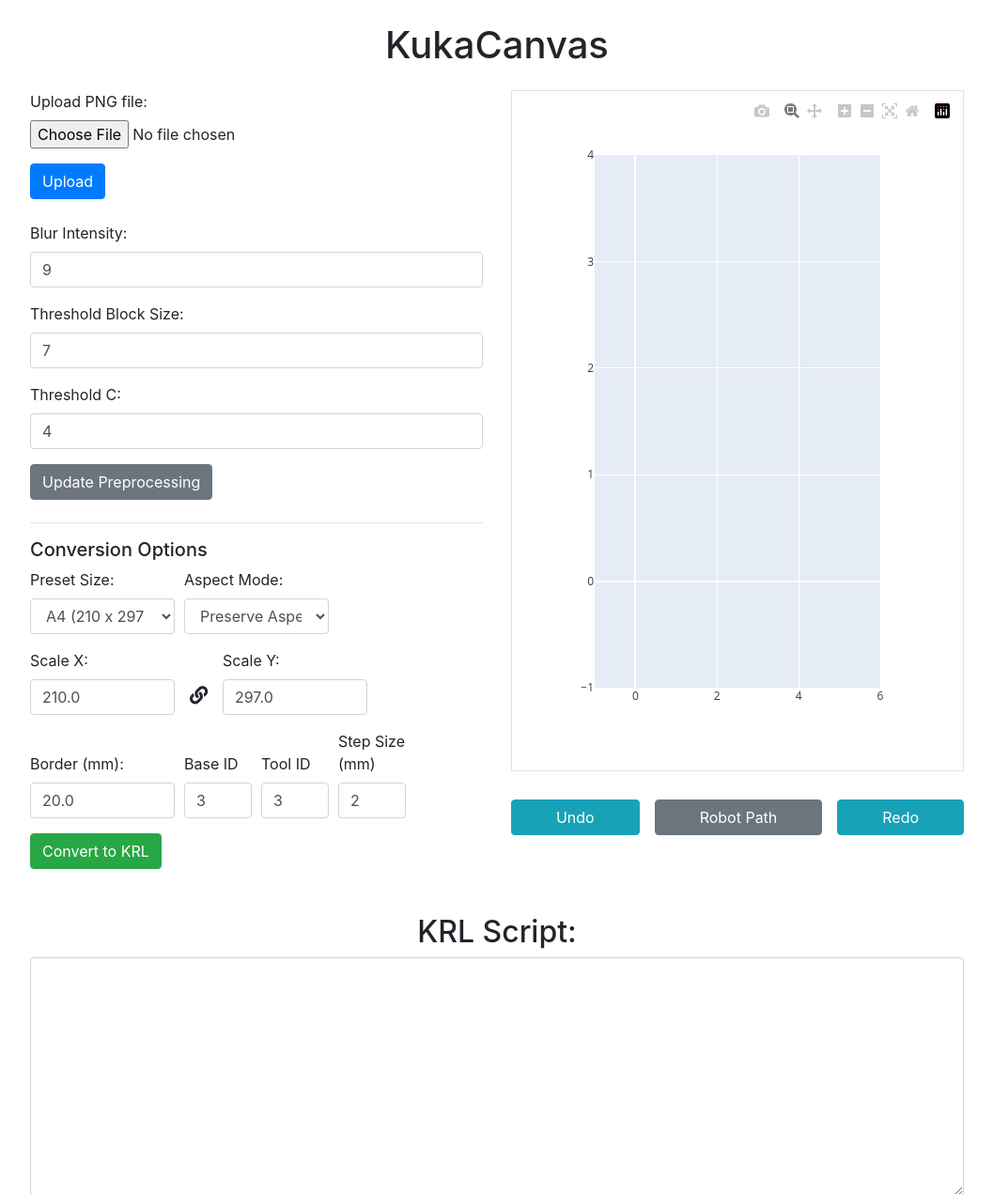
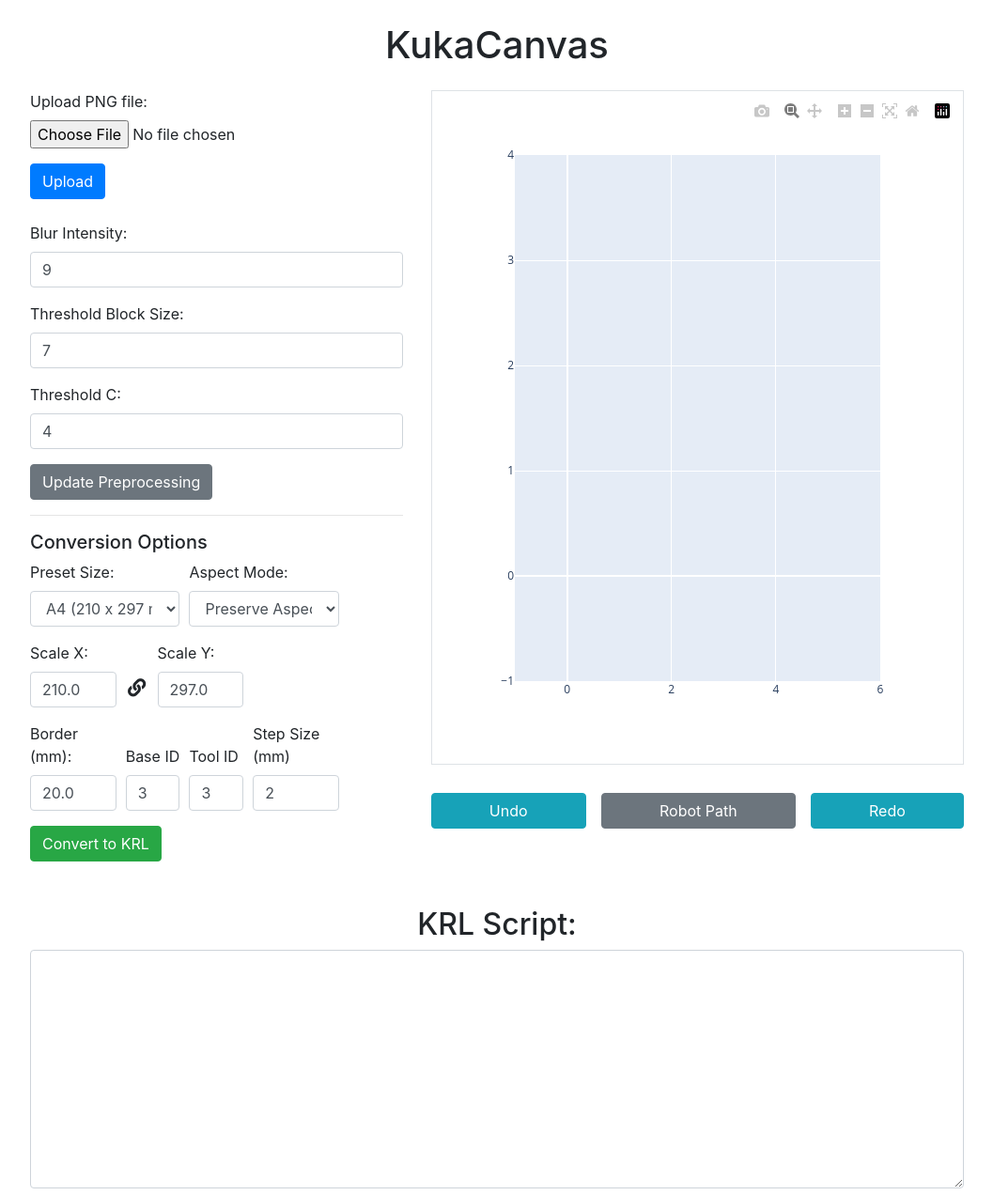
Before and after one commit to Tadd12/KukaCanvas, a Flask app: page /kuka/ in a window 1280 px wide. Shown: the top 1272 px of the page at 94% size, without its empty margins (111-1168 px from the left). Run offline with Flask 3, Linux system fonts and the light colour scheme; some libraries are stand-ins or nearby versions.

Commit message:
VERY IMPORTANT FIX

```diff
--- a/website/kuka_app.py
+++ b/website/kuka_app.py
@@ -50,12 +50,14 @@
 @kuka_app.route('/upload', methods=['POST'])
 def upload():
     file = request.files['file']
-    if file and file.filename.lower().endswith(('.png', '.jpeg')):
+    if file and file.filename.lower().endswith(('.png', '.jpeg', "jpg")):
         file_path = os.path.join(current_app.config['UPLOAD_FOLDER'], file.filename)
         file.save(file_path)
         # Reset session variables related to the plot
-        del session["redo_stack"]
-        del session["fig"]
+        if "redo_stack" in session:
+            del session["redo_stack"]
+        if "fig" in session:
+            del session["fig"]
         session["file"] = file_path
 
         session["update_plots"] = True
@@ -74,7 +76,8 @@
 def plot(plot_type):
     if session.get("update_plots", False):
         session["update_plots"] = False
-        del session["fig"]
+        if "fig" in session:
+            del session["fig"]
         do_contours()
         do_convert()
 
--- a/website/templates/index.html
+++ b/website/templates/index.html
@@ -8,6 +8,7 @@
   <link href="https://stackpath.bootstrapcdn.com/bootstrap/4.5.2/css/bootstrap.min.css" rel="stylesheet">
   <!-- Font Awesome (for chain icons) -->
   <link rel="stylesheet" href="https://use.fontawesome.com/releases/v5.15.3/css/all.css">
+  <script src="https://cdn.plot.ly/plotly-3.0.0.min.js" charset="utf-8"></script>
   <style>
     .container {
       max-width: 80vw; /* Adjust the width as needed */
@@ -18,18 +19,18 @@
   <div class="container">
     <h1 class="my-4 text-center">KukaCanvas</h1>
     <div class="row">
-      <div class="col-md-6">
+      <div class="col-md-5">
         <!-- 1) File Upload Form -->
         <form action="{{ url_for('kuka_app.upload') }}" method="post" enctype="multipart/form-data" class="mb-4">
           <div class="form-group">
             <label for="file">Upload PNG file:</label>
-            <input type="file" class="form-control-file" id="file" name="file" accept=".png">
+            <input type="file" class="form-control-file" id="file" name="file" accept="image/png, image/jpeg">
           </div>
           <button type="submit" class="btn btn-primary">Upload</button>
         </form>
 
         <!-- 2) Update Preprocessing Form -->
-        <form action="{{ url_for('kuka_app.update_preprocessing') }}" method="post" class="mb-4">
+        <form action="{{ url_for('kuka_app.update_preprocessing') }}" method="post" class="mb-2">
           <div class="form-group">
             <label for="blur_intensity">Blur Intensity:</label>
             <input type="number" class="form-control" id="blur_intensity" name="blur_intensity"
@@ -55,7 +56,7 @@
           <h5>Conversion Options</h5>
           <!-- Preset & Aspect Mode row -->
           <div class="form-row">
-            <div class="form-group col-md-4">
+            <div class="form-group col-md-5">
               <label for="preset_size">Preset Size:</label>
               <select class="form-control" id="preset_size" name="preset_size">
                 <option value="custom"
@@ -72,7 +73,7 @@
                 </option>
               </select>
             </div>
-            <div class="form-group col-md-4">
+            <div class="form-group col-md-5">
               <label for="aspect_mode">Aspect Mode:</label>
               <select class="form-control" id="aspect_mode" name="aspect_mode">
                 <option value="preserve"
@@ -89,7 +90,7 @@
 
           <!-- Scale X, chain icon, Scale Y -->
           <div class="form-row align-items-end">
-            <div class="form-group col-md-4">
+            <div class="form-group col-md-3">
               <label for="scale_x">Scale X:</label>
               <input type="number" step="any" class="form-control" id="scale_x" name="scale_x"
                      value="{{ convert_options.x }}">
@@ -99,7 +100,7 @@
               <i id="chain-icon" class="fas fa-link"
                  style="cursor:pointer;font-size:1.2rem;margin-top:1.9rem;"></i>
             </div>
-            <div class="form-group col-md-4">
+            <div class="form-group col-md-3">
               <label for="scale_y">Scale Y:</label>
               <input type="number" step="any" class="form-control" id="scale_y" name="scale_y"
                      value="{{ convert_options.y }}">
@@ -108,7 +109,7 @@
 
           <!-- Border -->
           <div class="form-row align-items-end">
-            <div class="form-group col-md-4">
+            <div class="form-group col-md-3">
               <label for="border">Border (mm):</label>
               <input type="number" step="any" class="form-control" id="border" name="border"
                      value="{{ convert_options.border }}">
@@ -123,7 +124,7 @@
               <input type="number" class="form-control" id="tool" name="tool"
                      value="{{ convert_options.tool }}">
             </div>
-            <div class="form-group col-md-2">
+            <div class="form-group col-md-3">
               <label for="step">Step Size (mm)</label>
               <input type="number" class="form-control" id="step" name="step"
                      value="{{ convert_options.step }}">
@@ -135,7 +136,7 @@
       </div>
 
       <!-- 4) Plot Iframe + Undo/Redo on the right -->
-      <div class="col-md-6">
+      <div class="col-md-7">
         <iframe name="plot_frame" id="plot-iframe" src="{{ url_for('kuka_app.plot', plot_type='cont') }}"
                 width="100%" height="85%" class="border"></iframe>
         <div class="d-flex justify-content-between mt-4">
```
